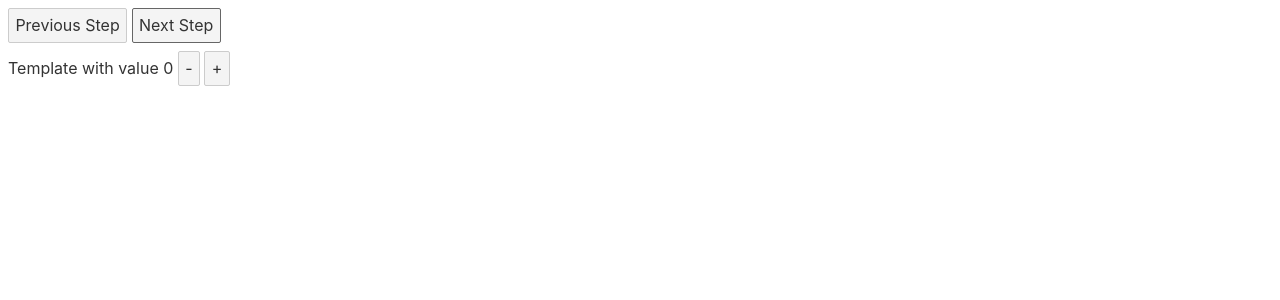
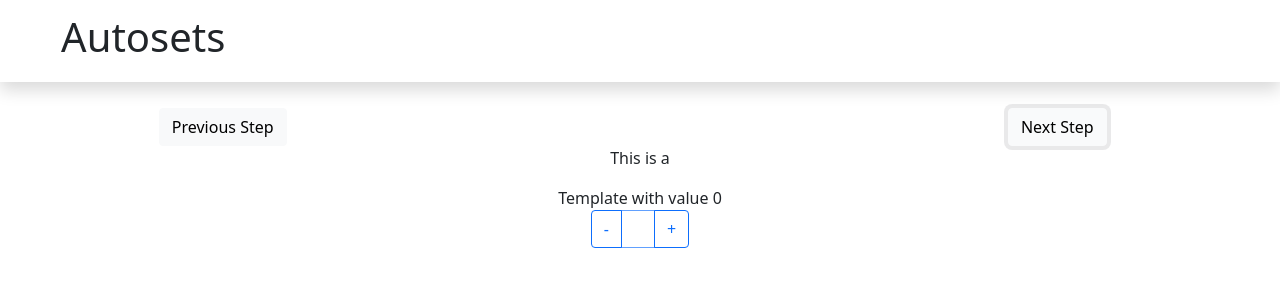
Before and after one commit to lesserfish/Autosets, a Svelte app: page / in a window 1280 px wide. Both pictures are taken after a click on the button "Next Step". Shown: the top 300 px of the page. Built offline with nearby package versions, Linux system fonts and the light colour scheme.

Commit message:
added some css. Checked some stuff out

```diff
--- a/public/global.css
+++ b/public/global.css
@@ -7,7 +7,7 @@ html, body {
 body {
 	color: #333;
 	margin: 0;
-	padding: 8px;
+	padding: 0px;
 	box-sizing: border-box;
 	font-family: -apple-system, BlinkMacSystemFont, "Segoe UI", Roboto, Oxygen-Sans, Ubuntu, Cantarell, "Helvetica Neue", sans-serif;
 }
--- a/public/index.html
+++ b/public/index.html
@@ -11,6 +11,12 @@
 	<link rel='stylesheet' href='/build/bundle.css'>
 
 	<script defer src='/build/bundle.js'></script>
+
+	<!-- Bootstrap-->
+
+	<link href="https://cdn.jsdelivr.net/npm/bootstrap@5.0.2/dist/css/bootstrap.min.css" rel="stylesheet" integrity="sha384-EVSTQN3/azprG1Anm3QDgpJLIm9Nao0Yz1ztcQTwFspd3yD65VohhpuuCOmLASjC" crossorigin="anonymous">
+	<script src="https://cdn.jsdelivr.net/npm/bootstrap@5.0.2/dist/js/bootstrap.bundle.min.js" integrity="sha384-MrcW6ZMFYlzcLA8Nl+NtUVF0sA7MsXsP1UyJoMp4YLEuNSfAP+JcXn/tWtIaxVXM" crossorigin="anonymous"></script>
+
 </head>
 
 <body>
--- a/src/App.svelte
+++ b/src/App.svelte
@@ -1,31 +1,88 @@
 <script>
-import Introduction from "./Componenta/Introduction.svelte"
-import Template from "./Componenta/Template.svelte"
-import Output from "./Componenta/Output.svelte"
+	// Imports
+	import Introduction from "./Components/Introduction.svelte"
+	import Template from "./Components/Template.svelte"
+	import Output from "./Components/Output.svelte"
+	import Load from "./Components/Load.svelte"
+	import { fly } from 'svelte/transition';
 
-let mode = 0;
-let value = 0;
+	// File loads
+	let AppObjects = {
+		workoutObject : [],
+		muscleGroupArray : [],
+		exerciseTypeArray : [],
+		equipmentArray : [],
+		experienceArray : [],
+	};
+
+	// Local variables
+	let mode = 0;
+	let value = 0;
+
+	let animationDelay = 200
+	let animationSpeed = 600
 
 </script>
+<body class="bg-white">
+<Load bind:AppObjects={AppObjects}/>
 
-<div>
-	<div class="Header"></div>
 
-	<button on:click={() => { mode = Math.max(mode - 1, 0)}}> Previous Step </button>
-	<button on:click={() => { mode = Math.min(mode + 1, 2)}}> Next Step</button>
+<div class ="container-fluid shadow">
+	<div class="row">
+	<nav class="navbar sticky-top navbar-light">
+		<div class="container Navbar">
+			<a class="navbar-brand" href="#">
+				<h1 class="display-6 text-dark">Autosets </h1>
+			</a>
+		</div>
+	</nav>
+	</div>
+</div>
 
-	<div class="Main">
+<div class="container Main">
+	<div class="row">
+		<div class="col">
+			<button type="button" class="btn btn-light" on:click={() => { mode = Math.max(mode - 1, 0); animationSpeed = -1 * Math.abs(animationSpeed);} }> Previous Step </button>
+		</div>
+		<div class="col-6"></div>
+		<div class="col">
+			<button type="button" class="btn btn-light" on:click={() => { mode = Math.min(mode + 1, 2); animationSpeed = Math.abs(animationSpeed); }}> Next Step</button>
+		</div>
+	</div>
+	<div class="Component">
 		{#if mode == 0}
-			<Introduction />
+			<div in:fly="{{ x: animationSpeed, duration: animationDelay, delay: animationDelay}}" out:fly="{{ x: -1 * animationSpeed, duration: animationDelay}}">
+				<p>Hello</p>
+				<Introduction />-->
+			</div>
+
 		{:else if mode == 1}
-			<Template bind:value={value}/>
+			<div in:fly="{{ x: animationSpeed, duration: animationDelay, delay: animationDelay}}" out:fly="{{ x: -1 * animationSpeed, duration: animationDelay}}">
+				<p>This is a</p>
+				<Template bind:value={value}/>
+			</div>
 		{:else}
-			<Output bind:value={value}/>
-		{/if}
+			<div in:fly="{{ x: animationSpeed, duration: animationDelay, delay: animationDelay}}" out:fly="{{ x: -1 * animationSpeed, duration: animationDelay}}">
+				<p> Test</p>
+				<Output bind:value={value}/>
+			</div>
+
+	{/if}
 	</div>
 
 	<div class="Footer"></div>
 </div>
-
+</body>
 <style>
+	body{
+		max-width: 100%;
+		overflow-x: hidden;
+	}
+	.Main{
+		text-align: center;
+		padding: 2%;
+	}
+	.Navbar{
+		margin-left:2%
+	}
 </style>
--- a/src/Componenta/Template.svelte
+++ /dev/null
@@ -1,9 +0,0 @@
-<script>
-    export let value = 0;
-</script>
-
-
-Template with value {value}
-
-<button on:click={() => {value--;}}> - </button>
-<button on:click={() => {value++;}}> + </button>
--- /dev/null
+++ b/src/Components/Load.svelte
@@ -0,0 +1,82 @@
+<script>
+    import { onMount } from "svelte";
+    import * as WorkoutJSON  from "../JSON/Workout.json"
+    export let AppObjects = {
+        workoutObject : [],
+        muscleGroupArray : [],
+        exerciseTypeArray : [],
+        equipmentArray : [],
+        experienceArray : [],
+    };
+
+
+    onMount(async () => {
+
+        AppObjects.workoutObject = WorkoutJSON.Exercises;
+
+        for(let i = 0; i < AppObjects.workoutObject.length; i++)
+        {
+            var currentObject = AppObjects.workoutObject[i];
+
+            if(AppObjects.muscleGroupArray.indexOf(currentObject.MuscleGroup) == -1){
+                AppObjects.muscleGroupArray.push(currentObject.MuscleGroup);
+            }
+            if(AppObjects.exerciseTypeArray.indexOf(currentObject.ExerciseType) == -1){
+                AppObjects.exerciseTypeArray.push(currentObject.ExerciseType);
+            }
+            if(AppObjects.equipmentArray.indexOf(currentObject.Equipment) == -1){
+                AppObjects.equipmentArray.push(currentObject.Equipment);
+            }
+            if(AppObjects.experienceArray.indexOf(currentObject.Experience) == -1){
+                AppObjects.experienceArray.push(currentObject.Experience);
+            }
+
+        }
+        console.log("Length: " + AppObjects.muscleGroupArray.length);
+    });
+</script>
+
+
+<!--
+<ul>
+	List of Exercises:
+	{#each AppObjects.workoutObject as wo}
+	<li>
+			{wo.Name} <br>
+	</li>
+	{/each}
+</ul>
+<ul>
+	List of Muscle Groups:
+	{#each AppObjects.muscleGroupArray as mg}
+	<li>
+			{mg} <br>
+	</li>
+	{/each}
+</ul>
+<ul>
+	List of Equipment:
+	{#each AppObjects.equipmentArray as eq}
+	<li>
+			{eq} <br>
+	</li>
+	{/each}
+</ul>
+<ul>
+	List of Experience:
+	{#each AppObjects.experienceArray as ex}
+	<li>
+			{ex} <br>
+	</li>
+	{/each}
+</ul>
+<ul>
+	List of Exercises:
+	{#each AppObjects.exerciseTypeArray as et}
+	<li>
+			{et} <br>
+	</li>
+	{/each}
+</ul>
+
+-->
--- /dev/null
+++ b/src/Components/Template.svelte
@@ -0,0 +1,25 @@
+<script>
+    export let value = 0;
+</script>
+
+
+<div class="row">
+    <div class="col">
+        Template with value {value}
+    </div>
+</div>
+
+<div class="row">
+    <div class="col-4"></div>
+    <div class="col">
+        <div class="btn-group" role="group">
+            <button type="button" class="btn btn-outline-primary shadow-none" on:click={() => {value--;}}> - </button>
+            <button type="button" class="btn btn-lg btn-outline-primary disabled">                </button>
+            <button type="button" class="btn btn-outline-primary shadow-none" on:click={() => {value++;}}> + </button>
+        </div>
+    </div>
+    <div class="col-4"></div>
+</div>
+
+<style>
+</style>
--- a/src/JSON/Workout.json
+++ b/src/JSON/Workout.json
@@ -1,24 +1,38 @@
 {
     "Exercises" : [
         {
-            "Name": "Name",
-            "Description" : "DEsc",
-            "URL" : "URL",
-            "Image": "Img",
-            "MuscleGroup": "Abdomen",
-            "ExerciseType" : "Exer",
-            "Equipment" : "Eq",
-            "Experience": "xp"
+            "id" : 1,
+            "Name": "Dumbbell Lateral Raise",
+            "Description" : "",
+            "URL" : "https://www.muscleandstrength.com/exercises/dumbbell-lateral-raise.html",
+            "Image": "",
+            "MuscleGroup": "Shoulders",
+            "ExerciseType" : "Strength",
+            "Equipment" : "Dumbbell",
+            "Experience": "Beginner"
         },
         {
-            "Name": "ame",
-            "Description" : "Ec",
-            "URL" : "UR",
-            "Image": "Ig",
-            "MuscleGroup": "Biceps",
-            "ExerciseType" : "er",
-            "Equipment" : "E",
-            "Experience": "p"
+            "id" : 2,
+            "Name": "Dummbbell Rear Lunge",
+            "Description" : "",
+            "URL" : "https://www.muscleandstrength.com/exercises/dumbbell-rear-lunge.html",
+            "Image": "",
+            "MuscleGroup": "Quads",
+            "ExerciseType" : "Strength",
+            "Equipment" : "Dumbbell",
+            "Experience": "Intermediate"
+        },
+        {
+            "id": 3,
+            "Name": "Tripod Dumbbell Row",
+            "Description" : "",
+            "URL" : "https://www.muscleandstrength.com/exercises/tripod-dumbbell-row",
+            "Image": "",
+            "MuscleGroup": "Upper Back",
+            "ExerciseType" : "Strength",
+            "Equipment" : "Dumbbell",
+            "Experience": "Beginner"
         }
+
     ]
 }
```
Also changed, not shown: src/Components/Filters.svelte (added), src/Components/Introduction.svelte (renamed from src/Componenta/Introduction.svelte), src/Components/Output.svelte (renamed from src/Componenta/Output.svelte), src/Components/Store.svelte (added), src/Components/Workout.svelte (renamed from src/Componenta/Workout.svelte), 1 other file (tests, documents, lock files or other folders).
